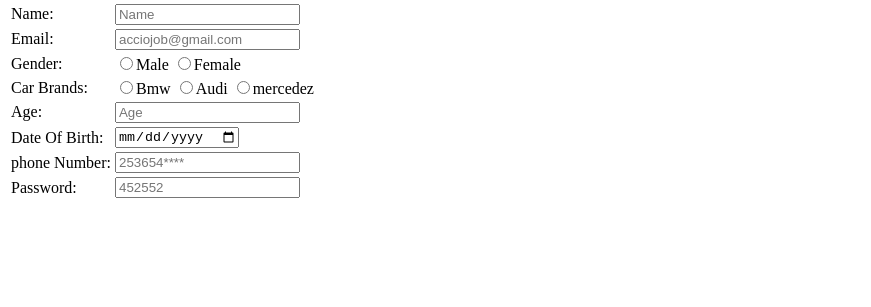
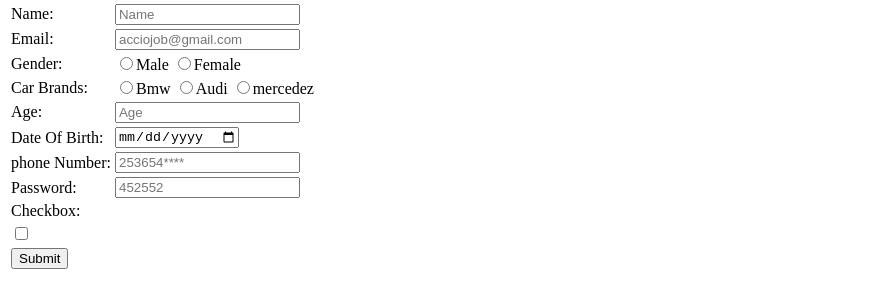
Before and after one commit to acciojob/signup-form-car-vaibhavgote-patil, a website: page main.html in a window 1280 px wide. Shown: the part 79-386 px from the top of the page, without its empty margins (0-871 px from the left). Drawn offline with Linux system fonts and the light colour scheme.

Commit message:
created a submission

```diff
--- a/main.html
+++ b/main.html
@@ -80,9 +80,18 @@
 					<input type ="password" placeholder="452552">
 				</td>
 					</tr>
+			<td>
+				Checkbox:
+			</td>
 			<tr>
 				<td>
+					<input type="checkbox" placeholder="I agree to the TOS"="">
 
+				</td>
+			</tr>
+			<tr>
+				<td>
+					<input type ="submit">
 				</td>
 			</tr>
 		</table>
```
